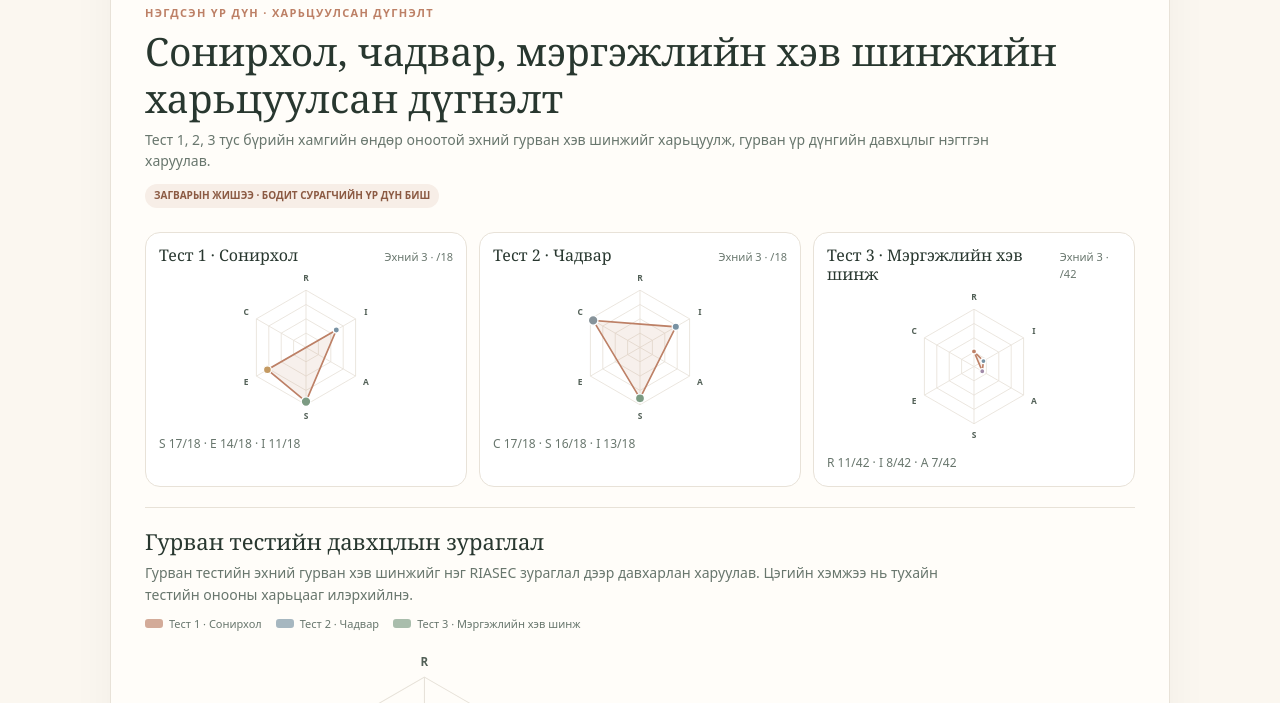
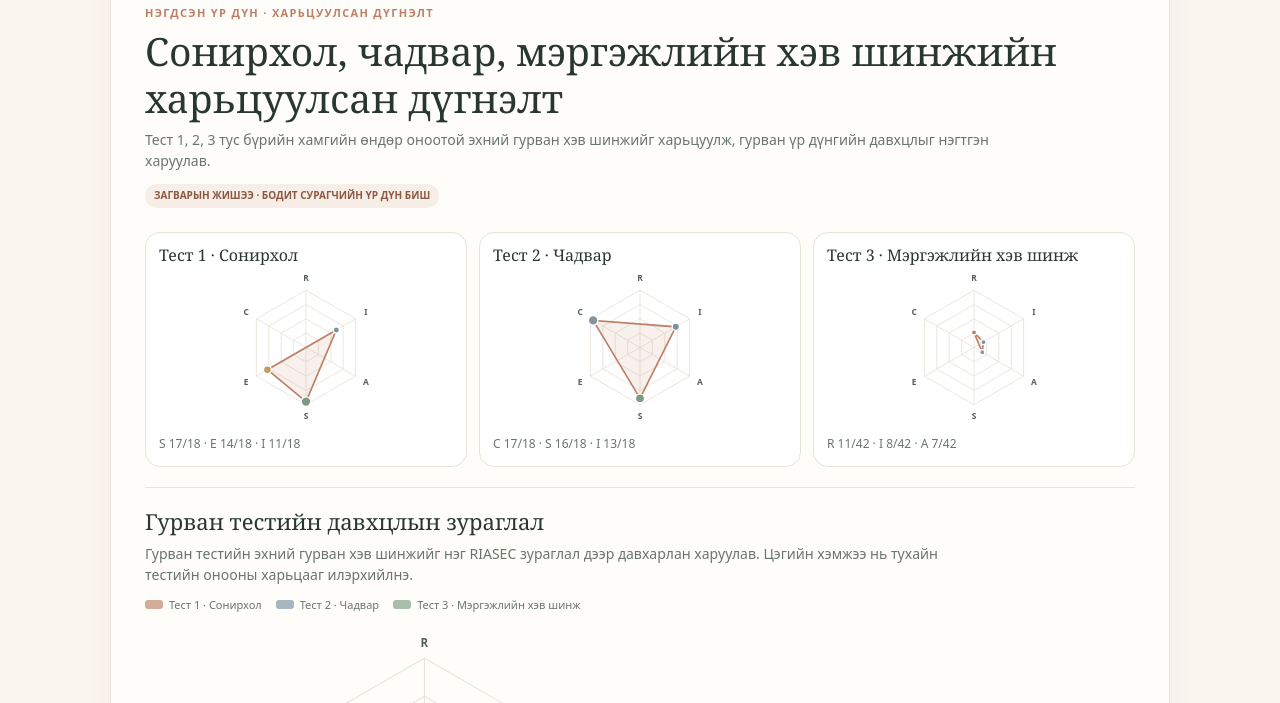
Before and after one commit to orhontuulbatlunaa-psychologist/Setgeliin-bolovsrol, a plain HTML site: page docs/combined_result_design_preview.html in a window 1280 px wide. Shown: the part 97-800 px from the top of the page. Drawn offline with Linux system fonts and the light colour scheme.

Commit message:
Remove top-three score captions from mini charts

```diff
--- a/docs/combined_result_design_preview.html
+++ b/docs/combined_result_design_preview.html
@@ -13,9 +13,9 @@
 <p class="intro">Тест 1, 2, 3 тус бүрийн хамгийн өндөр оноотой эхний гурван хэв шинжийг харьцуулж, гурван үр дүнгийн давхцлыг нэгтгэн харуулав.</p>
 <span class="sample">ЗАГВАРЫН ЖИШЭЭ · БОДИТ СУРАГЧИЙН ҮР ДҮН БИШ</span>
 <div class="smallcharts">
-<section class="mini"><div class="minihead"><h3>Тест 1 · Сонирхол</h3><span>Эхний 3 · /18</span></div><svg id="chart1" class="minigraph" viewBox="0 0 260 190"></svg><div class="toplist" id="list1"></div></section>
-<section class="mini"><div class="minihead"><h3>Тест 2 · Чадвар</h3><span>Эхний 3 · /18</span></div><svg id="chart2" class="minigraph" viewBox="0 0 260 190"></svg><div class="toplist" id="list2"></div></section>
-<section class="mini"><div class="minihead"><h3>Тест 3 · Мэргэжлийн хэв шинж</h3><span>Эхний 3 · /42</span></div><svg id="chart3" class="minigraph" viewBox="0 0 260 190"></svg><div class="toplist" id="list3"></div></section>
+<section class="mini"><div class="minihead"><h3>Тест 1 · Сонирхол</h3></div><svg id="chart1" class="minigraph" viewBox="0 0 260 190"></svg><div class="toplist" id="list1"></div></section>
+<section class="mini"><div class="minihead"><h3>Тест 2 · Чадвар</h3></div><svg id="chart2" class="minigraph" viewBox="0 0 260 190"></svg><div class="toplist" id="list2"></div></section>
+<section class="mini"><div class="minihead"><h3>Тест 3 · Мэргэжлийн хэв шинж</h3></div><svg id="chart3" class="minigraph" viewBox="0 0 260 190"></svg><div class="toplist" id="list3"></div></section>
 </div>
 <section class="section"><h2>Гурван тестийн давхцлын зураглал</h2><p class="intro">Гурван тестийн эхний гурван хэв шинжийг нэг RIASEC зураглал дээр давхарлан харуулав. Цэгийн хэмжээ нь тухайн тестийн онооны харьцааг илэрхийлнэ.</p>
 <div class="maincompare"><div><div class="triangle-key"><span class="keyitem"><i class="keyline" style="--k:#bd8066"></i>Тест 1 · Сонирхол</span><span class="keyitem"><i class="keyline" style="--k:#7892a3"></i>Тест 2 · Чадвар</span><span class="keyitem"><i class="keyline" style="--k:#7c9b83"></i>Тест 3 · Мэргэжлийн хэв шинж</span></div><svg id="combined" class="biggraph" viewBox="0 0 430 370"></svg><div class="riasec-key" id="riasecKey"></div></div><div><h3>Давтамжийн харьцуулалт</h3><p class="intro">Зөвхөн тест тус бүрийн эхний гурван байрлалыг тооцов.</p><div class="legend" id="frequency"></div></div></div>
```
